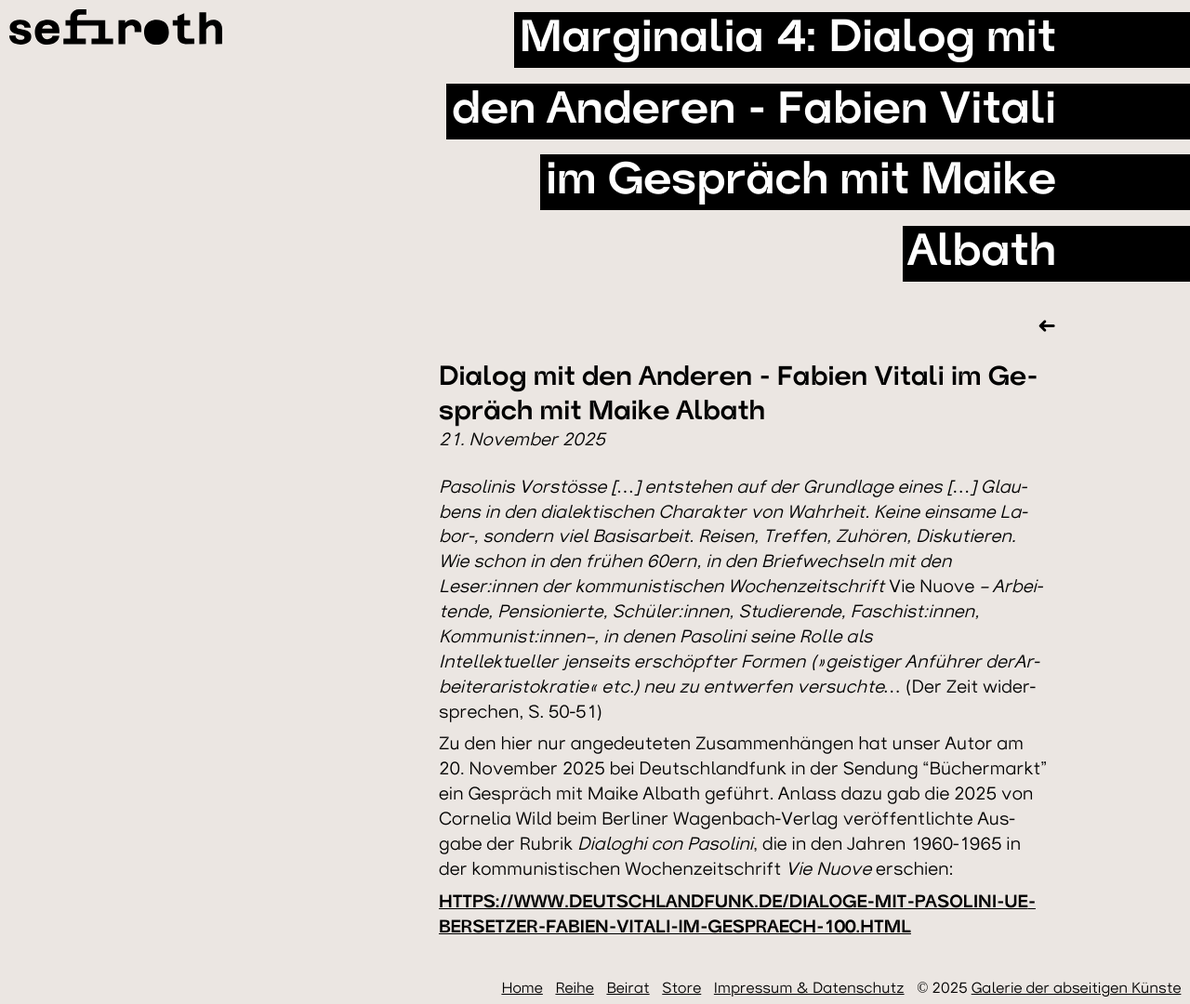
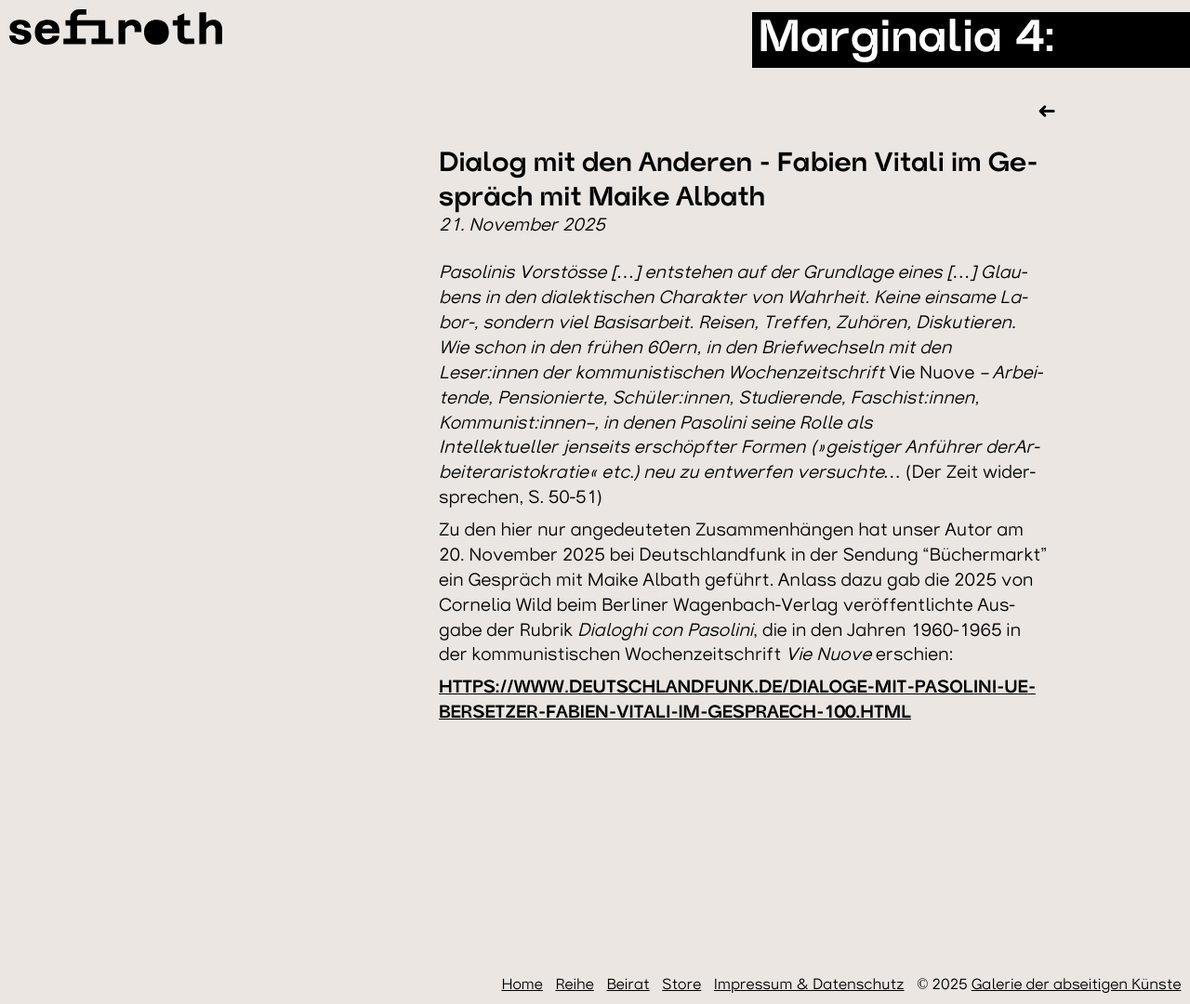
Before and after one commit to tniassorc/sefiroth-site, a Jekyll site: the page built from _posts/2025-11-21-marginalia.md, in a window 1280 px wide and 1080 px high. Shown: the whole window at 93% size. Built offline with Jekyll 4.4.1, drawn with Linux system fonts in a browser that asks for light colours; some web fonts are replaced; a script that is not in the unit is left out; comment, search, counter and statistics services are not loaded.

Commit message:
Update Blog Posts “2025-11-21-marginalia”

```diff
--- a/_posts/2025-11-21-marginalia.md
+++ b/_posts/2025-11-21-marginalia.md
@@ -1,7 +1,6 @@
 ---
 layout: post
-title: "Marginalia 4: Dialog mit den Anderen - Fabien Vitali im Gespräch mit
-  Maike Albath "
+title: "Marginalia 4: "
 subtitle: "Dialog mit den Anderen - Fabien Vitali im Gespräch mit Maike Albath "
 categories: book01
 collapsible: false
```
